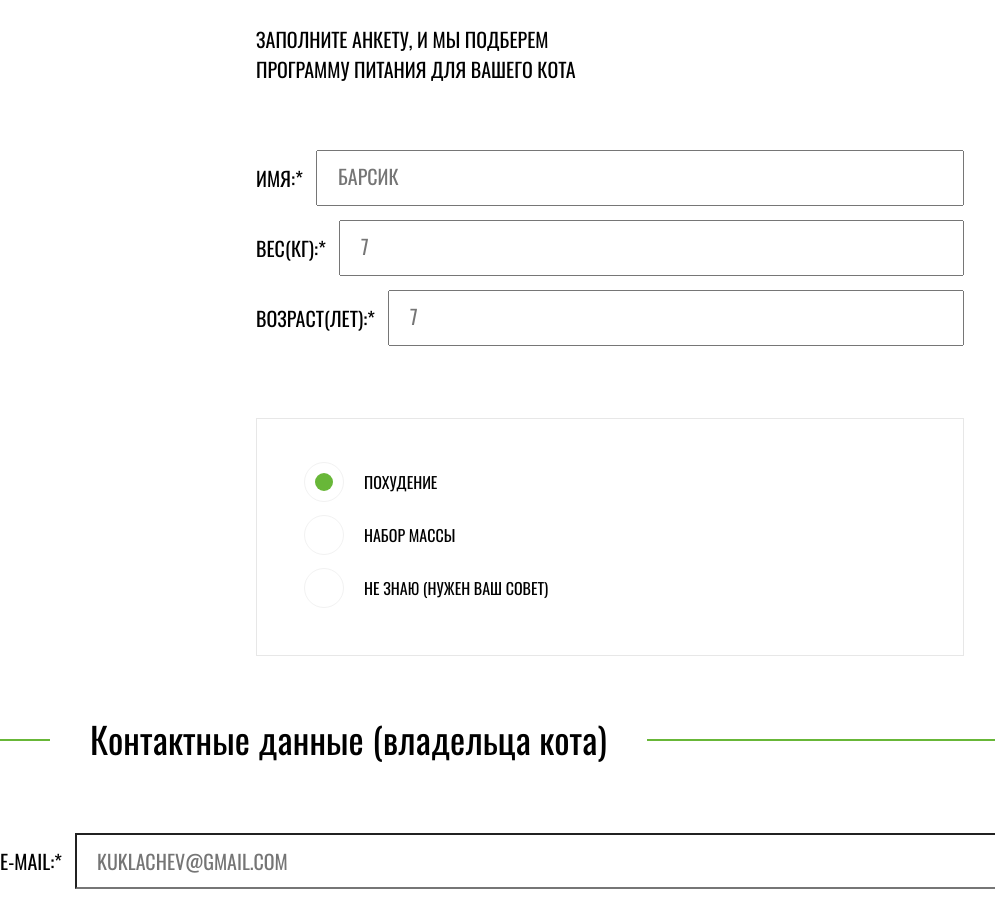
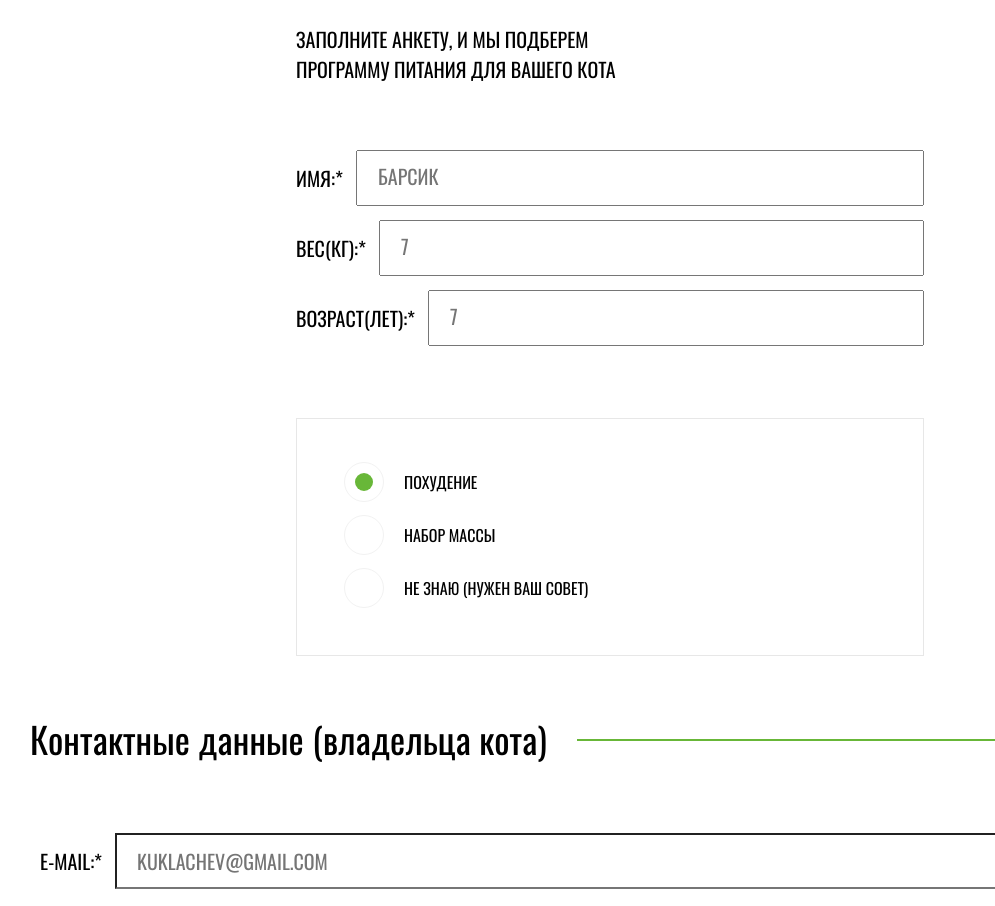
Before and after one commit to htmlacademy-adaptive/77489-cat-energy-29, a website: page source/form.html in a window 1280 px wide. Shown: the part 186-1092 px from the top of the page, without its empty margins (30-1025 px from the left). Drawn offline with nearby package versions, Linux system fonts and the light colour scheme; files that its build step writes are made by us from their sources.

Commit message:
стилизует линии заголовкам

```diff
--- a/source/sass/blocks/form-cat.scss
+++ b/source/sass/blocks/form-cat.scss
@@ -11,7 +11,7 @@
   margin-bottom: 24px;
 
   @media (min-width: $tablet-width) {
-    padding: 0 30px;
+    padding: 0 70px;
     margin-bottom: 65px;
   }
 
@@ -200,15 +200,23 @@
   @media (min-width: $tablet-width) {
     font-size: 36px;
     line-height: 36px;
-    padding: 0 40px;
+    padding: 0 30px;
     margin-bottom: 76px;
   }
 }
 
 .line__wrapper {
-  max-width: 1200px;
+  max-width: 1440px;
   margin: 0 auto;
-  padding: 0 40px;
+  padding: 0 20px;
+
+  @media (min-width: $tablet-width) {
+    padding: 0 30px;
+  }
+
+  @media (min-width: $desktop-width) {
+    padding: 0 70px;
+  }
 }
 
 .line__header {
```
